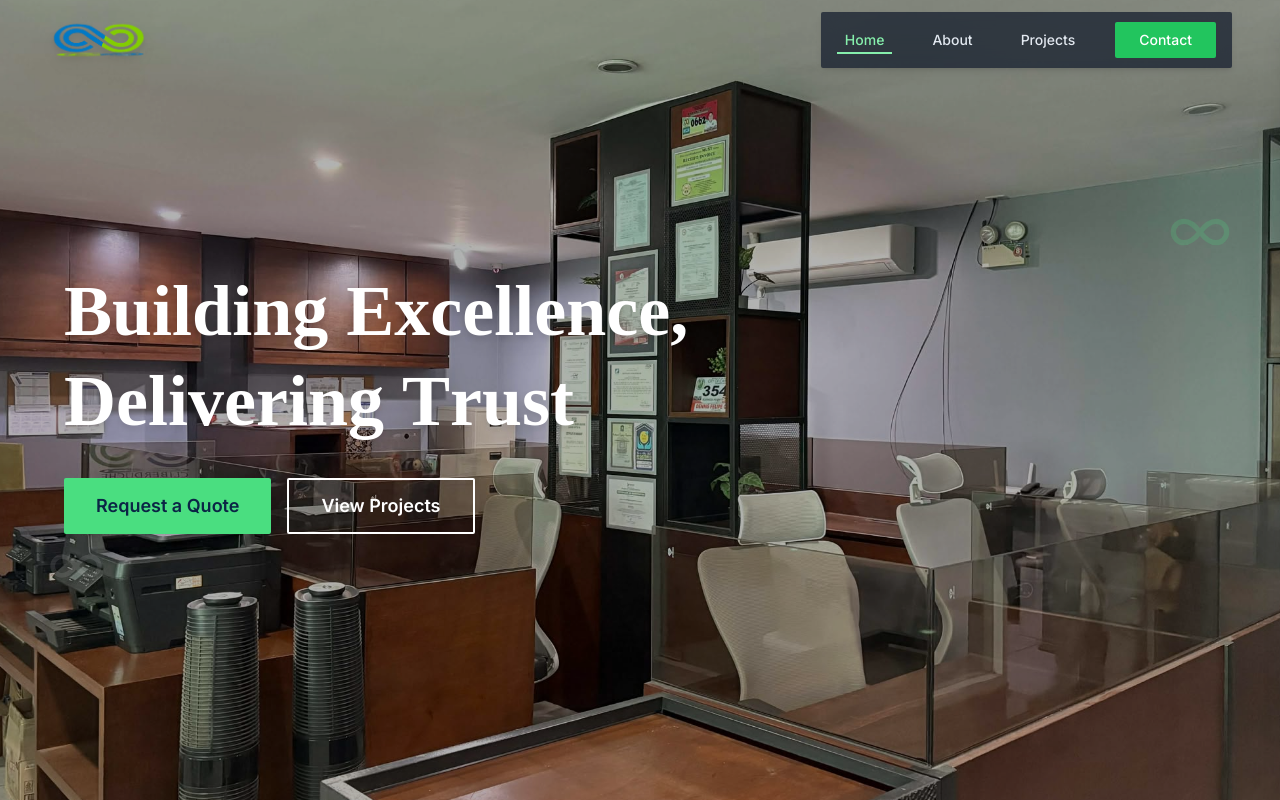
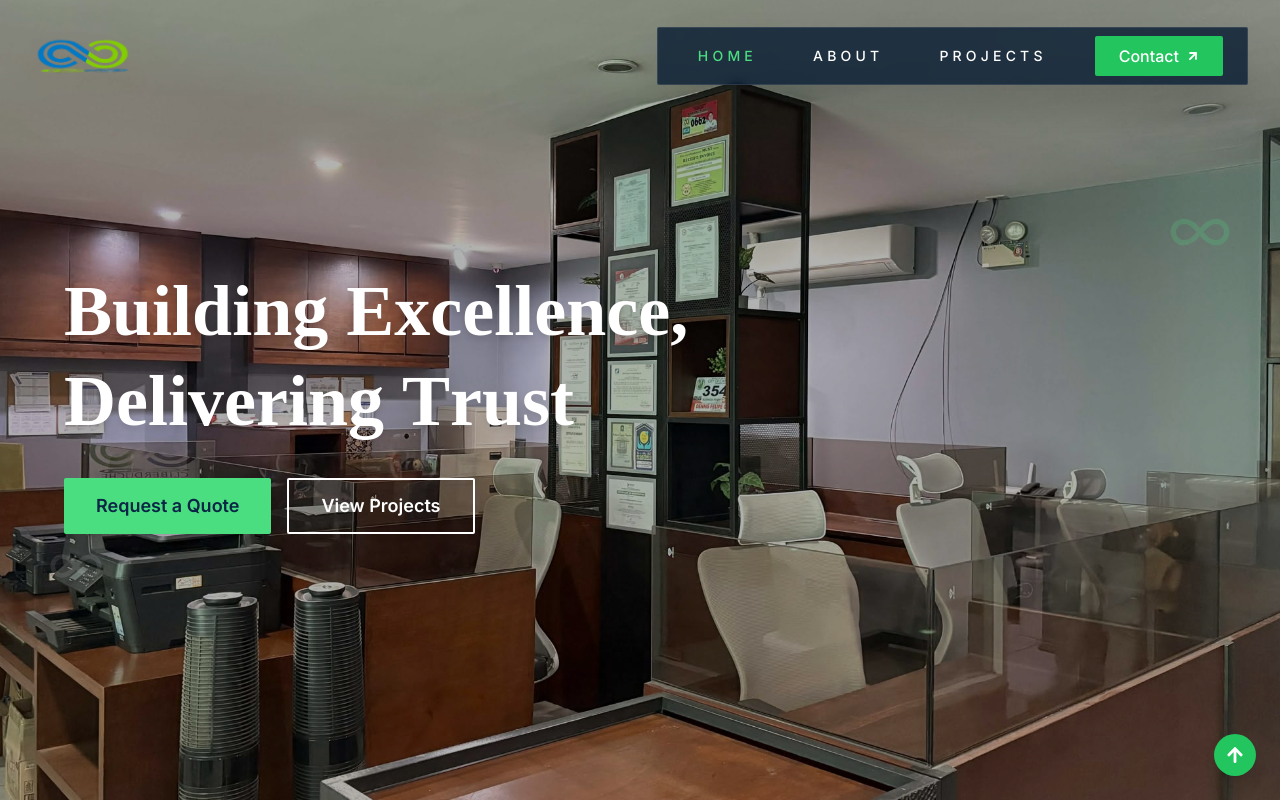
Before and after one commit to Railen-Laminers/Cliberduche, a React (Vite) app in the folder frontend/: page /about in a window 1280 px wide. Both pictures are taken after a click on the button 100 px from the left and 40 px from the top of the page. Shown: the top 800 px of the page. Built offline with nearby package versions, Linux system fonts and the light colour scheme; a web font is replaced by a local one.

Commit message:
Enhance navbar

```diff
--- a/frontend/src/pages/public/About.jsx
+++ b/frontend/src/pages/public/About.jsx
@@ -359,7 +359,7 @@ export default function About({ introDone = true }) {
             <h3 className="text-3xl md:text-4xl font-bold text-[#0b2545] mb-4">Insights</h3>
             <div className="flex justify-center items-center gap-2 mb-4">
               <div className="h-px w-16 bg-green-300"></div>
-              <FaInfinity className="text-green-600 text-2xl" />
+              <FaInfinity className="text-dark-600 text-2xl" />
               <div className="h-px w-16 bg-blue-300"></div>
             </div>
             <p className="text-gray-600 max-w-3xl mx-auto text-lg">
@@ -398,7 +398,7 @@ export default function About({ introDone = true }) {
             <h2 className="text-3xl md:text-4xl font-bold text-[#0b2545] mb-4">Our Team</h2>
             <div className="flex justify-center items-center gap-2 mb-4">
               <div className="h-px w-16 bg-green-300"></div>
-              <FaInfinity className="text-green-600 text-2xl" />
+              <FaInfinity className="text-dark-600 text-2xl" />
               <div className="h-px w-16 bg-blue-300"></div>
             </div>
             <p className="text-gray-600 max-w-3xl mx-auto text-lg">
--- a/frontend/src/pages/public/Home.jsx
+++ b/frontend/src/pages/public/Home.jsx
@@ -605,7 +605,7 @@ export default function Home({ introDone = true }) {
                         </h2>
                         <div className="flex justify-center items-center gap-2">
                             <div className="h-px w-16 bg-green-300"></div>
-                            <FaInfinity className="text-green-600 text-2xl" />
+                            <FaInfinity className="text-dark-600 text-2xl" />
                             <div className="h-px w-16 bg-blue-300"></div>
                         </div>
                     </div>
--- a/frontend/src/pages/public/Navbar.jsx
+++ b/frontend/src/pages/public/Navbar.jsx
@@ -1,211 +1,238 @@
-import React, { useState, useEffect, useRef } from "react";
+import React, { useState, useEffect } from "react";
 import { Link, useNavigate, useLocation } from "react-router-dom";
-import { FaBars, FaTimes } from "react-icons/fa";
+import { FaTimes, FaBars, FaArrowUp } from "react-icons/fa";
 import logo from "/logo/cliberduche_logo.png";
 
 export default function Navbar({ introDone = false }) {
   const [isOpen, setIsOpen] = useState(false);
+  const [isScrolled, setIsScrolled] = useState(false);
   const [isTop, setIsTop] = useState(true);
-  const [overlayActive, setOverlayActive] = useState(false);
-  const [navAnimationDone, setNavAnimationDone] = useState(false);
-  const [itemsVisible, setItemsVisible] = useState(false);
+  const [isLoaded, setIsLoaded] = useState(false);
   const navigate = useNavigate();
   const location = useLocation();
 
-  const navContainerRef = useRef(null);
-  const homeRef = useRef(null);
-  const aboutRef = useRef(null);
-  const projectsRef = useRef(null);
-  const contactRef = useRef(null);
-
   useEffect(() => {
-    if (introDone && !navAnimationDone) {
-      setNavAnimationDone(true);
-    }
-  }, [introDone, navAnimationDone]);
-
-  useEffect(() => {
-    const handleScroll = () => setIsTop(window.scrollY < 50);
+    const handleScroll = () => {
+      const currentScrollPos = window.scrollY;
+      setIsScrolled(currentScrollPos > 50);
+      setIsTop(currentScrollPos < 10);
+    };
     window.addEventListener("scroll", handleScroll);
+    handleScroll();
     return () => window.removeEventListener("scroll", handleScroll);
   }, []);
 
-  // Auto-close mobile menu when reaching desktop breakpoint
   useEffect(() => {
-    const handleResize = () => {
-      if (window.innerWidth >= 1024) { // lg breakpoint
-        setIsOpen(false);
-      }
-    };
+    if (introDone) setTimeout(() => setIsLoaded(true), 300);
+  }, [introDone]);
+
+  useEffect(() => {
+    document.body.style.overflow = isOpen ? "hidden" : "unset";
+    return () => { document.body.style.overflow = "unset"; };
+  }, [isOpen]);
+
+  useEffect(() => {
+    const handleEsc = (e) => { if (e.key === "Escape") setIsOpen(false); };
+    window.addEventListener("keydown", handleEsc);
+    return () => window.removeEventListener("keydown", handleEsc);
+  }, []);
+
+  useEffect(() => {
+    const handleResize = () => { if (window.innerWidth >= 1024) setIsOpen(false); };
     window.addEventListener("resize", handleResize);
     return () => window.removeEventListener("resize", handleResize);
   }, []);
 
-  // Staggered animation: wait for drawer to open, then show items
-  useEffect(() => {
-    let timer;
-    if (isOpen) {
-      timer = setTimeout(() => setItemsVisible(true), 300);
-    } else {
-      setItemsVisible(false);
-    }
-    return () => clearTimeout(timer);
-  }, [isOpen]);
-
   const navItems = [
-    { path: "/", label: "Home", ref: homeRef },
-    { path: "/about", label: "About", ref: aboutRef },
-    { path: "/projects", label: "Projects", ref: projectsRef },
-    { path: "/contact", label: "Contact", ref: contactRef },
+    { path: "/", label: "Home" },
+    { path: "/about", label: "About" },
+    { path: "/projects", label: "Projects" },
+    { path: "/contact", label: "Contact" },
   ];
 
   const isActive = (path) => location.pathname === path;
 
-  useEffect(() => {
-    const handleEsc = (e) => {
-      if (e.key === "Escape") setIsOpen(false);
+  const desktopLinkClass = (path) => {
+    return isActive(path)
+      ? "text-green-400"
+      : "text-white hover:text-green-400";
   };
-    window.addEventListener("keydown", handleEsc);
-    return () => window.removeEventListener("keydown", handleEsc);
-  }, []);
 
   return (
-    <header className="fixed top-0 left-0 w-full z-50 transition-all duration-300">
-      <div className="flex items-center justify-between px-4 sm:px-6 md:px-12 h-16 sm:h-20 bg-transparent">
-        {/* Logo */}
+    <>
+      <header
+        className={`fixed top-0 left-0 w-full z-50 transition-opacity duration-500 ${isLoaded ? "opacity-100" : "opacity-0"
+          }`}
+      >
+        {/* Inner container: wider max-width and smaller padding */}
+        <div
+          className={`max-w-screen-2xl mx-auto flex items-center justify-between px-4 lg:px-8 h-20 transition-all duration-300 bg-transparent text-white mt-4`}
+        >
+          {/* Logo - fades in/out */}
           <button
-          id="nav-logo"
             onClick={() => navigate("/")}
-          className={`flex items-center gap-2 transition-opacity duration-500 ${introDone && isTop ? "opacity-100" : "opacity-0 pointer-events-none"
+            className={`flex items-center gap-3 group transition-opacity duration-300 ${isTop ? "opacity-100" : "opacity-0 pointer-events-none"
               }`}
             aria-label="Go to homepage"
+            disabled={!isTop}
           >
             <img
               src={logo}
               alt="Cliberduche Logo"
-            className="h-8 sm:h-10 md:h-12 w-auto drop-shadow-lg"
+              className="h-10 md:h-12 w-auto transition-transform duration-300 group-hover:scale-105"
             />
           </button>
 
-        {/* Desktop nav */}
-        <nav
-          ref={navContainerRef}
-          className={`hidden lg:flex items-center space-x-4 xl:space-x-8 text-sm font-medium text-slate-200 bg-slate-900/70 backdrop-blur-md backdrop-saturate-150 px-3 xl:px-4 py-1.5 xl:py-2.5 rounded-sm shadow-md relative z-20 transition-all duration-700 ease-out ${navAnimationDone
-              ? "opacity-100 translate-y-0 scale-100 blur-0"
-              : "opacity-0 translate-y-10 scale-95 blur-sm"
-            }`}
-        >
-          {navItems.map((item, index) => {
-            const delay = 0.1 * (index + 1);
+          {/* Desktop Navigation - Floating */}
+          <nav className="hidden lg:flex items-center gap-2 bg-[#081c33]/80 backdrop-blur-sm border border-white/10 px-6 py-2 rounded-sm shadow-2xl">
+            {navItems.map((item) => {
               const isContact = item.label === "Contact";
 
               return (
+                <React.Fragment key={item.path}>
+                  {isContact ? (
                     <Link
-                key={item.path}
-                ref={item.ref}
                       to={item.path}
-                className={`relative group transition-all duration-700 ease-out ${navAnimationDone
-                    ? "opacity-100 translate-y-0 scale-100 blur-0"
-                    : "opacity-0 translate-y-10 scale-95 blur-sm"
-                  } ${isContact
-                    ? "bg-green-500 text-white px-4 py-2 rounded-sm hover:bg-green-600"
-                    : ""
-                  } ${isActive(item.path) && !isContact ? "text-green-300" : ""}`}
-                style={{
-                  transitionDelay: navAnimationDone ? `${delay}s` : "0s",
-                }}
-                onMouseEnter={() => setOverlayActive(true)}
-                onMouseLeave={() => setOverlayActive(false)}
+                      className="bg-green-500 hover:bg-green-600 text-white px-6 py-2 rounded-sm font-medium transition-all duration-300 hover:scale-105 hover:shadow-lg flex items-center gap-2 group ml-2"
                     >
-                <span className="relative z-10 px-2 py-1 whitespace-nowrap">
+                      <span>{item.label}</span>
+                      <FaArrowUp className="w-3 h-3 rotate-45 transition-transform group-hover:translate-x-0.5 group-hover:-translate-y-0.5" />
+                    </Link>
+                  ) : (
+                    <Link
+                      to={item.path}
+                      className={`relative px-4 py-2 font-medium transition-all duration-300 group flex items-center gap-1 ${desktopLinkClass(
+                        item.path
+                      )}`}
+                    >
+                      <span className="relative z-10 text-sm tracking-[0.3em] uppercase">
                         {item.label}
-                  {!isContact && (
-                    <span className="absolute inset-0 bg-white/20 rounded-md opacity-0 group-hover:opacity-40 transition-opacity duration-300"></span>
-                  )}
                       </span>
-
-                {!isContact && (
-                  <span
-                    className={`absolute -bottom-1 left-0 h-0.5 bg-green-300 w-full transform origin-left transition-transform duration-500 ${isActive(item.path)
-                        ? "scale-x-100"
-                        : "scale-x-0 group-hover:scale-x-100"
+                      <FaArrowUp
+                        className={`w-3 h-3 rotate-45 opacity-0 -translate-x-2 group-hover:opacity-100 group-hover:translate-x-0 transition-all duration-300 ${isActive(item.path) ? "text-green-400" : "text-white group-hover:text-green-400"
                           }`}
                       />
+                    </Link>
                   )}
-              </Link>
+                </React.Fragment>
               );
             })}
           </nav>
 
-        {/* Mobile menu button */}
+          {/* Mobile Menu Button */}
           <button
-          onClick={() => setIsOpen(!isOpen)}
-          className="lg:hidden relative z-50 text-white text-2xl p-3 rounded-xl bg-green-500 shadow-lg hover:bg-green-600 hover:scale-105 transition-all duration-300 ease-in-out focus:outline-none focus:ring-2 focus:ring-green-300 focus:ring-offset-2 focus:ring-offset-slate-900"
-          aria-label={isOpen ? "Close menu" : "Open menu"}
+            onClick={() => setIsOpen(true)}
+            className="lg:hidden relative z-50 w-12 h-12 flex items-center justify-center bg-green-500 hover:bg-green-600 text-white rounded-sm transition-all duration-300 hover:scale-105 focus:outline-none focus:ring-2 focus:ring-green-400 focus:ring-offset-2 focus:ring-offset-slate-900"
+            aria-label="Open menu"
             aria-expanded={isOpen}
           >
-          {isOpen ? <FaTimes /> : <FaBars />}
+            <FaBars className="w-5 h-5" />
+          </button>
+        </div>
+      </header>
+
+      {/* Mobile Full-Screen Overlay - now with floating glass effect */}
+      <div
+        className={`fixed inset-0 z-50 lg:hidden transition-opacity duration-500 ${isOpen ? "opacity-100 pointer-events-auto" : "opacity-0 pointer-events-none"
+          }`}
+        onClick={() => setIsOpen(false)} // Close when clicking backdrop
+      >
+        {/* Invisible backdrop for click-outside */}
+        <div className="absolute inset-0 bg-transparent" />
+
+        {/* Sliding panel with glass effect */}
+        <div
+          className={`absolute right-0 top-0 h-full w-full sm:w-[400px] bg-[#081c33]/80 backdrop-blur-sm border-l border-white/10 shadow-2xl transition-transform duration-500 ease-out ${isOpen ? "translate-x-0" : "translate-x-full"
+            }`}
+          onClick={(e) => e.stopPropagation()} // Prevent closing when clicking inside panel
+        >
+          {/* Header */}
+          <div className="flex items-center justify-between px-6 py-6 border-b border-white/10">
+            <button
+              onClick={() => {
+                navigate("/");
+                setIsOpen(false);
+              }}
+              className="flex items-center gap-3"
+            >
+              <img src={logo} alt="Cliberduche Logo" className="h-10 w-auto" />
+            </button>
+            <button
+              onClick={() => setIsOpen(false)}
+              className="w-10 h-10 flex items-center justify-center text-slate-400 hover:text-green-400 transition-colors duration-300"
+              aria-label="Close menu"
+            >
+              <FaTimes className="w-5 h-5" />
             </button>
           </div>
 
-      {/* Hover overlay */}
-      <div
-        className={`fixed inset-0 bg-black/20 pointer-events-none z-10 transition-opacity duration-500 ${overlayActive ? "opacity-100" : "opacity-0"
+          {/* Navigation Items */}
+          <nav className="flex-1 flex flex-col justify-center px-6 md:px-12">
+            {navItems.map((item, index) => (
+              <Link
+                key={item.path}
+                to={item.path}
+                onClick={() => setIsOpen(false)}
+                className={`group py-6 md:py-8 border-b border-white/10 transition-all duration-500 ease-out ${isOpen
+                    ? "opacity-100 translate-y-0"
+                    : "opacity-0 translate-y-8"
                   }`}
-      />
-
-      {/* Mobile drawer */}
-      <div
-        className={`fixed top-0 right-0 h-full w-64 xs:w-56 sm:w-64 max-w-xs bg-slate-900/80 backdrop-blur-md rounded-l-2xl shadow-xl z-40 transform transition-transform duration-300 ease-in-out flex flex-col ${isOpen ? "translate-x-0" : "translate-x-full"
+                style={{
+                  transitionDelay: isOpen ? `${index * 100 + 200}ms` : "0ms",
+                }}
+              >
+                <div className="flex items-center justify-between">
+                  <span
+                    className={`text-4xl md:text-6xl font-bold tracking-tight transition-colors duration-300 ${isActive(item.path)
+                        ? "text-green-400"
+                        : "text-white group-hover:text-green-400"
                       }`}
                   >
-        {/* Nav container with conditional overflow */}
-        <nav
-          className={`flex flex-col mt-20 space-y-4 text-white px-4 sm:px-6 ${itemsVisible ? "overflow-y-auto" : "overflow-hidden"
+                    {item.label.toUpperCase()}
+                  </span>
+                  <span
+                    className={`transform transition-all duration-300 ${isOpen
+                        ? "translate-x-0 opacity-100"
+                        : "-translate-x-4 opacity-0"
+                      }`}
+                    style={{
+                      transitionDelay: isOpen
+                        ? `${index * 100 + 400}ms`
+                        : "0ms",
+                    }}
+                  >
+                    <svg
+                      width="40"
+                      height="40"
+                      viewBox="0 0 40 40"
+                      fill="none"
+                      className="text-slate-400 group-hover:text-green-400 transition-colors duration-300"
+                    >
+                      <path
+                        d="M8 20H32M32 20L24 12M32 20L24 28"
+                        stroke="currentColor"
+                        strokeWidth="2"
+                        strokeLinecap="round"
+                        strokeLinejoin="round"
+                      />
+                    </svg>
+                  </span>
+                </div>
+              </Link>
+            ))}
+          </nav>
+
+          {/* Footer */}
+          <div
+            className={`px-6 py-6 border-t border-white/10 transition-all duration-500 delay-700 ${isOpen ? "opacity-100 translate-y-0" : "opacity-0 translate-y-4"
               }`}
           >
-          {navItems.map((item, index) => {
-            const isContact = item.label === "Contact";
-            const delay = 0.1 * (index + 1);
-
-            return (
-              <button
-                key={item.path}
-                className={`text-left font-medium py-3 px-3 rounded-sm transform transition-all duration-500 ease-out
-                  ${isContact
-                    ? "bg-green-500 text-white hover:bg-green-600 text-center w-32 self-start"
-                    : isActive(item.path)
-                      ? "text-green-300 bg-white/10"
-                      : "hover:text-green-300 hover:bg-white/5"
-                  }
-                  ${itemsVisible
-                    ? "opacity-100 translate-y-0 rotate-0 scale-100"
-                    : "opacity-0 translate-y-6 rotate-3 scale-95"
-                  }
-                  // Restored original font sizes
-                  text-base sm:text-lg
-                `}
-                style={{ transitionDelay: itemsVisible ? `${delay}s` : "0s" }}
-                onClick={() => {
-                  navigate(item.path);
-                  setIsOpen(false);
-                }}
-              >
-                {item.label}
-              </button>
-            );
-          })}
-        </nav>
+            <p className="text-slate-400 text-sm">
+              © 2026 Cliberduche. All rights reserved.
+            </p>
           </div>
-
-      {/* Mobile overlay */}
-      {isOpen && (
-        <div
-          onClick={() => setIsOpen(false)}
-          className="fixed inset-0 bg-black/50 z-30 transition-opacity duration-300"
-          aria-hidden="true"
-        />
-      )}
-    </header>
+        </div>
+      </div>
+    </>
   );
 }
```
Lines whose indentation alone changed are shown as unchanged.
